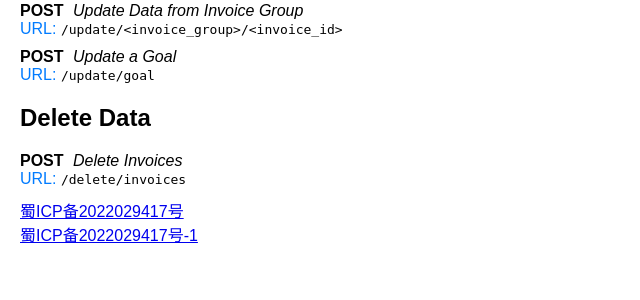
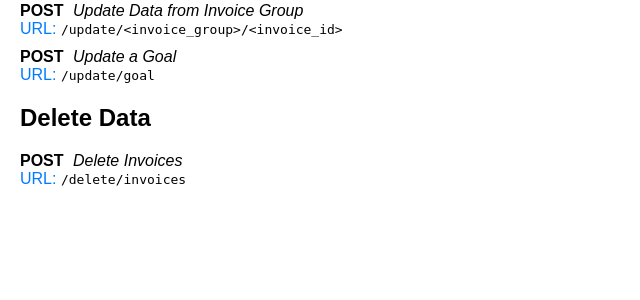
Before and after one commit to wmzspace/DianYing, a Flask app: page / in a window 1280 px wide. Shown: the part 380-680 px from the top of the page, without its empty margins (0-640 px from the left). Run offline with Flask 3, Linux system fonts and the light colour scheme.

Commit message:
backend index.html

```diff
--- a/backend/templates/index.html
+++ b/backend/templates/index.html
@@ -87,11 +87,11 @@
 {#        <li>{{expenditure.id}} - {{expenditure.name}}:{{expenditure.amount}}</li>#}
 {#        {% endfor %}#}
 {#    </ul>#}
-<footer>
-    <a href="https://beian.miit.gov.cn/" target="_blank">蜀ICP备2022029417号</a>
-    <br/>
-    <a href="https://beian.miit.gov.cn/" target="_blank">蜀ICP备2022029417号-1</a>
-</footer>
+{#<footer>#}
+{#    <a href="https://beian.miit.gov.cn/" target="_blank">蜀ICP备2022029417号</a>#}
+{#    <br/>#}
+{#    <a href="https://beian.miit.gov.cn/" target="_blank">蜀ICP备2022029417号-1</a>#}
+{#</footer>#}
 </body>
 
 </html>
```
